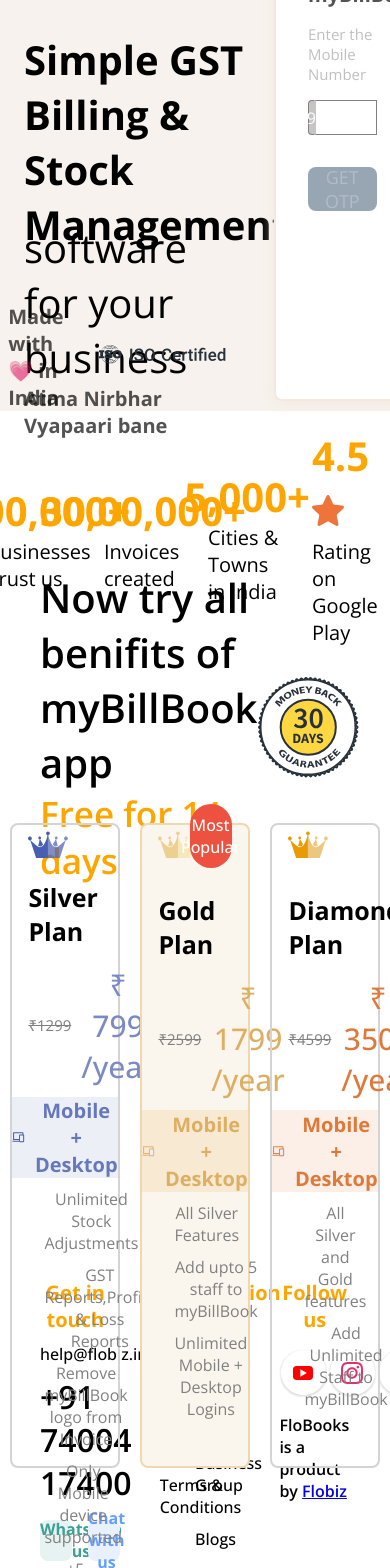
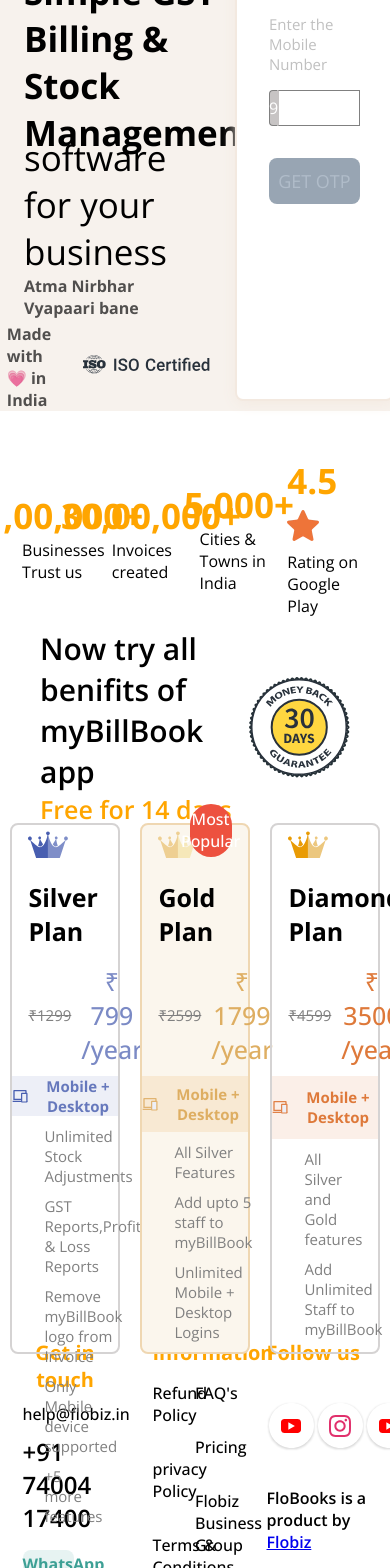
Before and after one commit to Akash007670/MyBillBook, a React (Create React App) app: page / in a window 390 px wide. Shown: the part 180-1748 px from the top of the page. Built offline with nearby package versions, Linux system fonts and the light colour scheme.

Commit message:
Added responsiveness

```diff
--- a/src/Components/Footer/FooterElement.js
+++ b/src/Components/Footer/FooterElement.js
@@ -2,13 +2,17 @@
 
 export const FooterElementWrapper = styled.div`
   display: flex;
-  /* border: 2px solid blue; */
   width: 100%;
   max-width: 1500px;
   margin: 0 auto;
   height: 30vh;
   padding: 1.5rem;
   justify-content: space-between;
+  @media screen and (max-width: 968px) {
+    height: 35vh;
+    padding: 0;
+    justify-content: space-around;
+  }
 `;
 
 export const Title = styled.h2`
@@ -16,38 +20,43 @@
   font-size: 20px;
   color: orange;
   text-align: center;
-  /* border: 2px solid red; */
 `;
 
 export const GetInTouchSection = styled.div`
   display: flex;
-  /* border: 2px solid red; */
+
   height: 100%;
   width: 30%;
   flex-direction: column;
   padding: 0 1rem;
   /* justify-content: space-around; */
+  @media screen and (max-width: 968px) {
+  }
 `;
 
 export const Email = styled.p`
   display: flex;
   font-size: 1rem;
-  /* border: 2px solid red; */
   font-weight: 500;
   margin-top: 10px;
 `;
 export const PhoneNumber = styled.p`
   display: flex;
   font-size: 2rem;
-  /* border: 2px solid red; */
   font-weight: 600;
   margin-top: 10px;
+  @media screen and (max-width: 968px) {
+    font-size: 1.5rem;
+  }
 `;
 export const ButtonWrapper = styled.div`
   display: flex;
-  /* border: 2px solid red; */
   margin-top: 1rem;
   height: 20%;
+  @media screen and (max-width: 968px) {
+    flex-direction: column;
+    height: 50%;
+  }
 `;
 export const Btn1 = styled.button`
   display: flex;
@@ -63,6 +72,10 @@
   border-radius: 8px;
   border: none;
   outline: none;
+  @media screen and (max-width: 968px) {
+    width: 60%;
+    height: 35%;
+  }
 `;
 export const Btn2 = styled.button`
   display: flex;
@@ -79,11 +92,15 @@
   border-radius: 8px;
   border: none;
   outline: none;
+  @media screen and (max-width: 968px) {
+    width: 60%;
+    height: 35%;
+    margin: 1rem 0;
+  }
 `;
 
 export const InformationSection = styled.div`
   display: flex;
-  /* border: 2px solid red; */
   height: 100%;
   width: 30%;
   flex-direction: column;
@@ -128,11 +145,13 @@
 
 export const FollowUsSection = styled.div`
   display: flex;
-  /* border: 2px solid red; */
   height: 100%;
   width: 30%;
   flex-direction: column;
   padding: 0 1rem;
+  @media screen and (max-width: 968px) {
+    padding: 0;
+  }
 `;
 
 export const LinksWrapper = styled.div`
--- a/src/Components/Items/ItemElement.js
+++ b/src/Components/Items/ItemElement.js
@@ -16,6 +16,9 @@
   align-items: center;
   justify-content: space-between;
   padding: 2rem;
+  @media screen and (max-width: 968px) {
+    width: 100%;
+  }
 `;
 
 export const PhoneNumber = styled.div`
@@ -54,6 +57,9 @@
   width: 65%;
   flex-direction: column;
   justify-content: space-between;
+  @media screen and (max-width: 968px) {
+    width: 70%;
+  }
 `;
 export const FormWrapper = styled.div`
   display: flex;
@@ -61,6 +67,9 @@
   height: 100%;
   width: 35%;
   flex-direction: column;
+  @media screen and (max-width: 968px) {
+    width: 30%;
+  }
 `;
 
 export const TtileWrapper = styled.p`
@@ -76,10 +85,12 @@
 
 export const Form = styled.form`
   display: flex;
-  /* border: 2px solid red; */
   height: 65%;
   width: 100%;
   flex-direction: column;
+  @media screen and (max-width: 968px) {
+    height: 100%;
+  }
 `;
 
 export const Flex = styled.div`
@@ -89,13 +100,21 @@
   height: 22%;
   justify-content: space-between;
   padding: 1rem;
+  @media screen and (max-width: 968px) {
+    flex-direction: column;
+    height: 25%;
+    padding: 0;
+  }
 `;
 export const ItemNameWrapper = styled.div`
   display: flex;
-  /* border: 2px solid red; */
+
   width: 48%;
   flex-direction: column;
   height: 100%;
+  @media screen and (max-width: 968px) {
+    width: 100%;
+  }
 `;
 export const Text1 = styled.p`
   display: flex;
@@ -109,6 +128,11 @@
   color: rgb(157 157 157);
   font-weight: 600;
   align-items: center;
+  @media screen and (max-width: 968px) {
+    justify-content: center;
+    text-align: center;
+    margin-top: 3rem;
+  }
 `;
 export const Input = styled.input`
   display: flex;
@@ -118,6 +142,9 @@
   border: 2px solid rgb(231 228 228);
   &::placeholder {
     padding-left: 1.5rem;
+  }
+  @media screen and (max-width: 968px) {
+    height: 100%;
   }
 `;
 
@@ -154,6 +181,10 @@
   outline: none;
   color: white;
   background-color: rgb(76 60 206);
+  @media screen and (max-width: 968px) {
+    margin-top: 2rem;
+    height: 40%;
+  }
 `;
 
 //Form Table Css Starts Here //
@@ -196,7 +227,6 @@
 
 export const TableDataWrapper = styled.div`
   display: flex;
-  /* border: 2px solid blue; */
   margin-top: 1rem;
   height: 80%;
   padding: 0 2rem;
@@ -205,7 +235,6 @@
 export const Table = styled.table`
   display: flex;
   flex-direction: column;
-  /* border: 2px solid red; */
   height: 100%;
   width: 100%;
 `;
@@ -216,6 +245,9 @@
   border: 1px solid rgb(231 231 231);
   padding: 1rem;
   background-color: rgb(241 241 241);
+  @media screen and (max-width: 968px) {
+    padding: 0;
+  }
 `;
 export const Tr = styled.tr`
   display: flex;
@@ -224,6 +256,9 @@
   /* border: 2px solid green; */
   padding: 1rem;
   justify-content: space-between;
+  @media screen and (max-width: 968px) {
+    padding: 0;
+  }
 `;
 
 export const TBodyRow = styled.tr`
@@ -243,7 +278,17 @@
   height: 100%;
   align-items: center;
   text-align: center;
+  font-size: 18px;
   /* border: 2px solid black; */
+  @media screen and (max-width: 768px) {
+    font-size: 14px;
+  }
+  @media screen and (max-width: 968px) {
+    font-size: 14px;
+  }
+  @media screen and (max-width: 1200px) {
+    font-size: 14px;
+  }
 `;
 export const Tbody = styled.tbody`
   display: flex;
--- a/src/Components/LoginSection/LoginElement.js
+++ b/src/Components/LoginSection/LoginElement.js
@@ -19,13 +19,16 @@
 
 export const HeroTextWrapper = styled.div`
   display: flex;
-  /* border: 2px solid red; */
+  /*  */
   height: 100%;
   width: 60%;
   justify-content: space-between;
   flex-direction: column;
   /* margin: 0 auto; */
   align-items: center;
+  @media screen and (max-width: 968px) {
+    width: 50%;
+  }
 `;
 
 export const HeroText = styled.div`
@@ -37,14 +40,25 @@
   padding-left: 1.5rem;
   flex-direction: column;
   justify-content: space-around;
+  @media screen and (max-width: 968px) {
+    height: 60%;
+    margin-top: 4rem;
+  }
 `;
 
 export const Heading = styled.h2`
   display: flex;
-  /* border: 2px solid red; */
+  /*  */
   font-size: 40px;
   font-weight: bold;
   text-align: start;
+  margin-bottom: 10px;
+  @media screen and (max-width: 968px) {
+    font-size: 35px;
+  }
+  @media screen and (max-width: 1024px) {
+    font-size: 35px;
+  }
 `;
 export const Heading2 = styled.p`
   display: flex;
@@ -52,6 +66,9 @@
   font-size: 40px;
   font-weight: 400;
   text-align: start;
+  @media screen and (max-width: 968px) {
+    font-size: 35px;
+  }
 `;
 export const Heading3 = styled.p`
   display: flex;
@@ -59,11 +76,14 @@
   text-align: start;
   color: #0c0c0cb5;
   font-weight: bold;
+  @media screen and (max-width: 968px) {
+    font-size: 16px;
+  }
 `;
 
 export const MadeInLoveWrapper = styled.div`
   display: flex;
-  /* border: 2px solid red; */
+  /*  */
   width: 93%;
   align-items: center;
 `;
@@ -85,6 +105,9 @@
   border-radius: 8px;
   padding: 2rem;
   box-shadow: 1px 2px 15px rgb(243, 233, 224);
+  @media screen and (max-width: 968px) {
+    width: 50%;
+  }
 `;
 
 export const InputWrapper = styled.div`
@@ -99,7 +122,7 @@
 
 export const PhoneInputWrapper = styled.div`
   display: flex;
-  /* border: 2px solid red; */
+  /*  */
   margin-top: 1rem;
   height: 10%;
   width: 100%;
@@ -157,7 +180,7 @@
 
 export const OtpInputWrapper = styled.div`
   display: flex;
-  /* border: 2px solid red; */
+  /*  */
   margin-top: 1rem;
   height: 30%;
   width: 100%;
--- a/src/Components/Pricing/PricingElement.js
+++ b/src/Components/Pricing/PricingElement.js
@@ -2,21 +2,18 @@
 
 export const PricingElementWrapper = styled.div`
   display: flex;
-  /* border: 2px solid red; */
-  height: 65vh;
+  height: 75vh;
   width: 100%;
   max-width: 1500px;
   margin: 0 auto;
   flex-direction: column;
-  @media screen and (max-width: 960px) {
-    height: 70vh;
-    /* border: 2px solid red; */
+  @media screen and (max-width: 968px) {
+    height: 80vh;
   }
 `;
 
 export const PricingTitleWrapper = styled.div`
   display: flex;
-  /* border: 2px solid blue; */
   width: 100%;
   height: 15vh;
   justify-content: space-between;
@@ -25,7 +22,6 @@
 
 export const Title = styled.div`
   display: flex;
-  /* border: 2px solid red; */
   margin-left: 2.5rem;
   flex-direction: column;
 `;
@@ -34,12 +30,19 @@
   display: flex;
   font-size: 40px;
   font-weight: 600;
+  display: flex;
+  @media screen and (max-width: 968px) {
+    font-size: 30px;
+  }
 `;
 export const PricingSubTitle = styled.p`
   display: flex;
   font-size: 35px;
   color: orange;
   font-weight: 600;
+  @media screen and (max-width: 968px) {
+    font-size: 25px;
+  }
 `;
 
 export const MoneyBackWrapper = styled.div`
@@ -55,6 +58,9 @@
   width: 100%;
   height: 85vh;
   justify-content: space-between;
+  @media screen and (max-width: 968px) {
+    height: 70vh;
+  }
 `;
 export const Container = styled.div`
   display: flex;
@@ -70,6 +76,9 @@
   &:nth-child(2) {
     background-color: rgb(251 246 237);
     border: 2px solid rgb(239 215 178);
+  }
+  @media screen and (max-width: 968px) {
+    height: 90%;
   }
 `;
 
@@ -93,7 +102,6 @@
 `;
 
 export const IconWrapper = styled.div`
-  /* border: 2px solid red; */
   padding: 0 1rem;
   height: 10%;
   svg {
@@ -108,7 +116,6 @@
   margin-top: 10px;
   font-weight: bold;
   padding: 0 1rem;
-  /* border: 2px solid green; */
 `;
 
 export const Prices = styled.div`
@@ -130,6 +137,9 @@
   font-size: 30px;
   font-weight: 500;
   color: rgb(123 138 197);
+  @media screen and (max-width: 968px) {
+    font-size: 25px;
+  }
 `;
 export const RealPriceGold = styled.p`
   display: flex;
@@ -137,6 +147,9 @@
   font-size: 30px;
   font-weight: 500;
   color: rgb(222 174 98);
+  @media screen and (max-width: 968px) {
+    font-size: 25px;
+  }
 `;
 export const RealPriceDiamond = styled.p`
   display: flex;
@@ -144,6 +157,9 @@
   font-size: 30px;
   font-weight: 500;
   color: rgb(222 121 58);
+  @media screen and (max-width: 968px) {
+    font-size: 25px;
+  }
 `;
 
 export const MobileDesktopDiv = styled.div`
@@ -189,6 +205,9 @@
   margin-left: 10px;
   font-weight: bold;
   color: rgb(102 120 188);
+  @media screen and (max-width: 968px) {
+    font-size: 15px;
+  }
 `;
 export const Title3 = styled.p`
   display: flex;
@@ -196,6 +215,9 @@
   margin-left: 10px;
   font-weight: bold;
   color: rgb(222 174 98);
+  @media screen and (max-width: 968px) {
+    font-size: 15px;
+  }
 `;
 export const Title4 = styled.p`
   display: flex;
@@ -203,6 +225,9 @@
   margin-left: 10px;
   font-weight: bold;
   color: rgb(222 121 58);
+  @media screen and (max-width: 968px) {
+    font-size: 15px;
+  }
 `;
 
 export const DescriptionDiv = styled.div`
@@ -225,6 +250,11 @@
 export const DescriptionItems = styled.p`
   display: flex;
   font-size: 16px;
+  text-align: start;
   color: grey;
   margin-left: 1rem;
+  @media screen and (max-width: 968px) {
+    font-size: 15px;
+    text-align: start;
+  }
 `;
--- a/src/Components/Statistics/StatisticsElement.js
+++ b/src/Components/Statistics/StatisticsElement.js
@@ -6,26 +6,36 @@
   width: 100%;
   max-width: 1500px;
   margin: 0 auto;
-  /* border: 2px solid green; */
   justify-content: space-between;
+  @media screen and (max-width: 968px) {
+    padding: 1.5rem;
+  }
 `;
 
 export const Stat = styled.div`
   display: flex;
   height: 100%;
-  /* border: 2px solid red; */
   flex-direction: column;
   width: 20%;
   align-items: center;
   justify-content: center;
+  @media screen and (max-width: 968px) {
+    width: 23%;
+  }
 `;
 
 export const StatText = styled.h2`
   font-size: 40px;
   color: orange;
   cursor: pointer;
+  @media screen and (max-width: 968px) {
+    font-size: 35px;
+  }
 `;
 export const StatSubText = styled.p`
   display: flex;
   font-size: 20px;
+  @media screen and (max-width: 968px) {
+    font-size: 16px;
+  }
 `;
```
